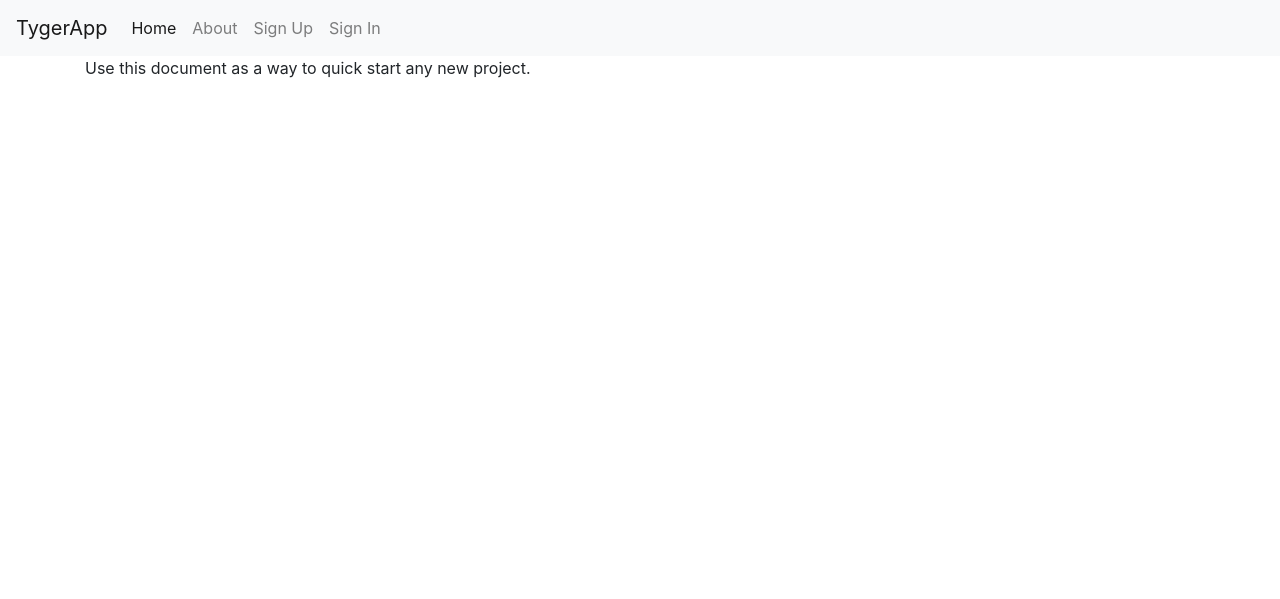
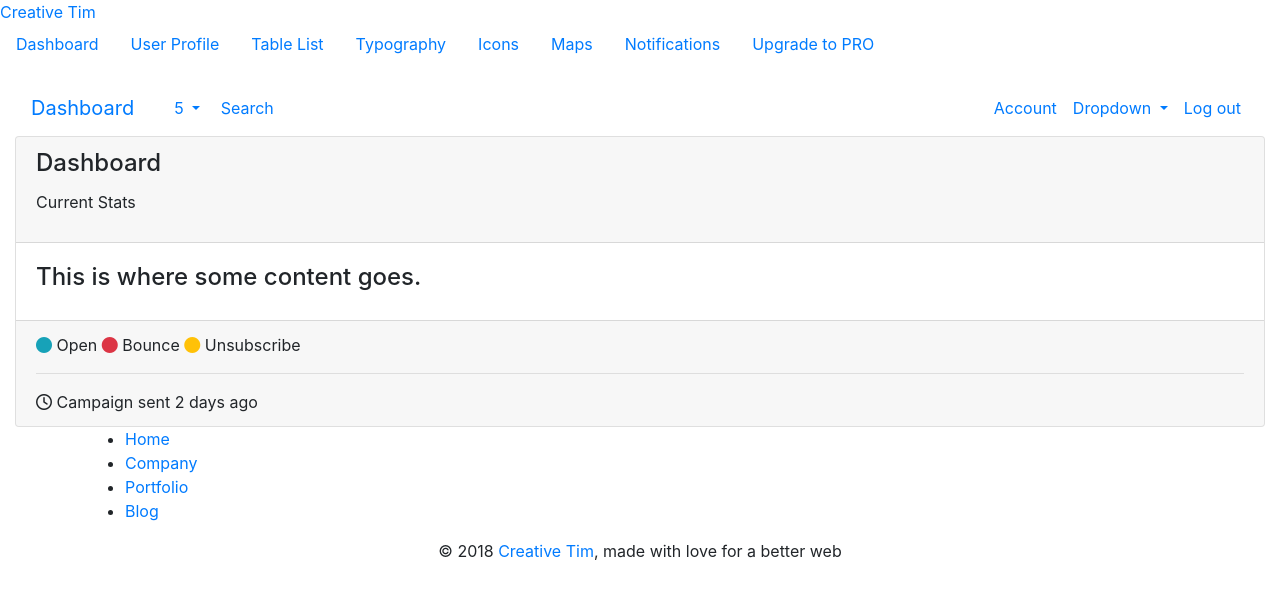
Before and after one commit to aiminickwong/tyger, a Django app: page / in a window 1280 px wide. Shown: the top 599 px of the page. Run offline with Django 3.2, Linux system fonts and the light colour scheme; style sheets or scripts are compiled from the project's sources; parts of the project's set-up code (start-up, migrations or seed data) failed here and were passed over; some libraries are stand-ins or nearby versions.

Commit message:
Initial application framework and added dashboard theme.

```diff
--- a/config/urls.py
+++ b/config/urls.py
@@ -18,6 +18,9 @@
 
     # Your stuff: custom urls includes go here
 
+    # Sites Module
+    url(r'^proxies/', include('tygerapp.proxies.urls', namespace='proxies')),
+
 
 ] + static(settings.MEDIA_URL, document_root=settings.MEDIA_ROOT)
 
--- a/requirements/local.txt
+++ b/requirements/local.txt
@@ -24,3 +24,4 @@
 django-extensions==2.0.6  # https://github.com/django-extensions/django-extensions
 django-coverage-plugin==1.5.0  # https://github.com/nedbat/django_coverage_plugin
 pytest-django==3.1.2  # https://github.com/pytest-dev/pytest-django
+django-bootstrap4-0.0.6
--- /dev/null
+++ b/tygerapp/proxies/urls.py
@@ -0,0 +1,22 @@
+from django.conf.urls import url
+
+from . import views
+
+app_name = 'proxies'
+urlpatterns = [
+    url(
+        regex=r'^$',
+        view=views.SiteListView.as_view(),
+        name='list'
+    ),
+    url(
+        regex=r'^~update/$',
+        view=views.SiteUpdateView.as_view(),
+        name='update'
+    ),
+    url(
+        regex=r'^(?P<username>[\w.@+-]+)/$',
+        view=views.SiteDetailView.as_view(),
+        name='detail'
+    ),
+]
--- a/tygerapp/templates/base.html
+++ b/tygerapp/templates/base.html
@@ -2,7 +2,9 @@
 <html lang="en">
   <head>
     <meta charset="utf-8">
-    <meta http-equiv="x-ua-compatible" content="ie=edge">
+        <link rel="apple-touch-icon" sizes="76x76" href="{% static 'img/apple-icon.png' %}">
+    <link rel="icon" type="image/png" href="{% static 'img/favicon.ico' %}">
+    <meta http-equiv="X-UA-Compatible" content="IE=edge,chrome=1" />
     <title>{% block title %}TygerApp{% endblock title %}</title>
     <meta name="viewport" content="width=device-width, initial-scale=1.0">
     <meta name="description" content="">
@@ -13,26 +15,86 @@
       <script src="https://cdnjs.cloudflare.com/ajax/libs/html5shiv/3.7.3/html5shiv.min.js"></script>
     <![endif]-->
 
+  <!--     Fonts and icons     -->
+    <link href="https://fonts.googleapis.com/css?family=Montserrat:400,700,200" rel="stylesheet" />
+    <link rel="stylesheet" href="https://maxcdn.bootstrapcdn.com/font-awesome/latest/css/font-awesome.min.css" />
+
     {% block css %}
 
+    {% load bootstrap4 %}
     <!-- Latest compiled and minified Bootstrap 4 beta CSS -->
-    <link rel="stylesheet" href="https://maxcdn.bootstrapcdn.com/bootstrap/4.0.0-beta/css/bootstrap.min.css" integrity="sha384-/Y6pD6FV/Vv2HJnA6t+vslU6fwYXjCFtcEpHbNJ0lyAFsXTsjBbfaDjzALeQsN6M" crossorigin="anonymous">
-
-
+    {% bootstrap_css %}
+    {% bootstrap_javascript jquery='full' %}
     <!-- Your stuff: Third-party CSS libraries go here -->
 
     <!-- This file stores project-specific CSS -->
 
-    <link href="{% static 'css/project.min.css' %}" rel="stylesheet">
-
+    <link href="{% static 'css/project.css' %}" rel="stylesheet">
+    <link href="{% static 'css/light-bootstrap-dashboard.css' %}" rel="stylesheet">
 
     {% endblock %}
 
   </head>
 
   <body>
+    <div class="wrapper">
 
-    <div class="m-b-1">
+            {% include 'base/left-nav.html' %}
+
+        <div class="main-panel">
+
+            {% include 'base/top-nav.html' %}
+
+        <div class="content">
+
+            <div class="container-fluid">
+                  {% if messages %}
+          {% for message in messages %}
+              <div class="alert {% if message.tags %}alert-{{ message.tags }}{% endif %}">{{ message }}</div>
+          {% endfor %}
+      {% endif %}
+                      {% block content %}
+        <p>Use this document as a way to quick start any new project.</p>
+      {% endblock content %}
+
+            </div>
+
+        </div>
+
+        {% include 'base/footer.html' %}
+
+        </div>
+
+    </div>
+    {% block modal %}{% endblock modal %}
+
+    <!-- Le javascript
+    ================================================== -->
+    <!-- Placed at the end of the document so the pages load faster -->
+    {% block javascript %}
+
+      <!-- Required by Bootstrap v4 beta -->
+      <script src="https://code.jquery.com/jquery-3.2.1.slim.min.js" integrity="sha384-KJ3o2DKtIkvYIK3UENzmM7KCkRr/rE9/Qpg6aAZGJwFDMVNA/GpGFF93hXpG5KkN" crossorigin="anonymous"></script>
+      <script src="https://cdnjs.cloudflare.com/ajax/libs/popper.js/1.11.0/umd/popper.min.js" integrity="sha384-b/U6ypiBEHpOf/4+1nzFpr53nxSS+GLCkfwBdFNTxtclqqenISfwAzpKaMNFNmj4" crossorigin="anonymous"></script>
+      <script src="https://maxcdn.bootstrapcdn.com/bootstrap/4.0.0-beta/js/bootstrap.min.js" integrity="sha384-h0AbiXch4ZDo7tp9hKZ4TsHbi047NrKGLO3SEJAg45jXxnGIfYzk4Si90RDIqNm1" crossorigin="anonymous"></script>
+
+      <!-- Your stuff: Third-party javascript libraries go here -->
+      <script src="{% static 'js/plugins/bootstrap-switch.js' %}"></script>
+      <script src="{% static 'js/plugins/chartist.min.js' %}"></script>
+      <script src="{% static 'js/plugins/bootstrap-notify.js' %}"></script>
+      <script src="{% static 'js/light-bootstrap-dashboard.js' %}" type="text/javascript"></script>
+
+      <!-- place project specific Javascript in this file -->
+
+      <script src="{% static 'js/project.js' %}"></script>
+
+
+    {% endblock javascript %}
+  </body>
+
+
+
+ <!--   <div class="m-b-1">
       <nav class="navbar navbar-expand-md navbar-light bg-light">
         <button class="navbar-toggler navbar-toggler-right" type="button" data-toggle="collapse" data-target="#navbarSupportedContent" aria-controls="navbarSupportedContent" aria-expanded="false" aria-label="Toggle navigation">
           <span class="navbar-toggler-icon"></span>
@@ -72,40 +134,14 @@
 
     </div>
 
-    <div class="container">
-
-      {% if messages %}
-          {% for message in messages %}
-              <div class="alert {% if message.tags %}alert-{{ message.tags }}{% endif %}">{{ message }}</div>
-          {% endfor %}
-      {% endif %}
-
-      {% block content %}
-        <p>Use this document as a way to quick start any new project.</p>
-      {% endblock content %}
-
-    </div> <!-- /container -->
-
-    {% block modal %}{% endblock modal %}
-
-    <!-- Le javascript
-    ================================================== -->
-    <!-- Placed at the end of the document so the pages load faster -->
-    {% block javascript %}
-
-      <!-- Required by Bootstrap v4 beta -->
-      <script src="https://code.jquery.com/jquery-3.2.1.slim.min.js" integrity="sha384-KJ3o2DKtIkvYIK3UENzmM7KCkRr/rE9/Qpg6aAZGJwFDMVNA/GpGFF93hXpG5KkN" crossorigin="anonymous"></script>
-      <script src="https://cdnjs.cloudflare.com/ajax/libs/popper.js/1.11.0/umd/popper.min.js" integrity="sha384-b/U6ypiBEHpOf/4+1nzFpr53nxSS+GLCkfwBdFNTxtclqqenISfwAzpKaMNFNmj4" crossorigin="anonymous"></script>
-      <script src="https://maxcdn.bootstrapcdn.com/bootstrap/4.0.0-beta/js/bootstrap.min.js" integrity="sha384-h0AbiXch4ZDo7tp9hKZ4TsHbi047NrKGLO3SEJAg45jXxnGIfYzk4Si90RDIqNm1" crossorigin="anonymous"></script>
-
-      <!-- Your stuff: Third-party javascript libraries go here -->
+    <div class="container"> -->
 
 
-      <!-- place project specific Javascript in this file -->
-
-      <script src="{% static 'js/project.js' %}"></script>
 
 
-    {% endblock javascript %}
-  </body>
+
+     <!-- /container -->
+
+
+
 </html>
--- /dev/null
+++ b/tygerapp/templates/base/footer.html
@@ -0,0 +1,36 @@
+
+<footer class="footer">
+                <div class="container">
+                    <nav>
+                        <ul class="footer-menu">
+                            <li>
+                                <a href="#">
+                                    Home
+                                </a>
+                            </li>
+                            <li>
+                                <a href="#">
+                                    Company
+                                </a>
+                            </li>
+                            <li>
+                                <a href="#">
+                                    Portfolio
+                                </a>
+                            </li>
+                            <li>
+                                <a href="#">
+                                    Blog
+                                </a>
+                            </li>
+                        </ul>
+                        <p class="copyright text-center">
+                            ©
+                            <script>
+                                document.write(new Date().getFullYear())
+                            </script>
+                            <a href="http://www.creative-tim.com">Creative Tim</a>, made with love for a better web
+                        </p>
+                    </nav>
+                </div>
+            </footer>
--- /dev/null
+++ b/tygerapp/templates/base/left-nav.html
@@ -0,0 +1,70 @@
+
+{% load static %}
+{% block left-nav %}
+
+    <div class="sidebar" data-image="{% static 'img/sidebar-5.jpg' %}">
+            <!--
+        Tip 1: You can change the color of the sidebar using: data-color="purple | blue | green | orange | red"
+
+        Tip 2: you can also add an image using data-image tag
+    -->
+            <div class="sidebar-wrapper">
+                <div class="logo">
+                    <a href="http://www.creative-tim.com" class="simple-text">
+                        Creative Tim
+                    </a>
+                </div>
+                <ul class="nav">
+                    <li class="nav-item active">
+                        <a class="nav-link" href="dashboard.html">
+                            <i class="nc-icon nc-chart-pie-35"></i>
+                            <p>Dashboard</p>
+                        </a>
+                    </li>
+                    <li>
+                        <a class="nav-link" href="./user.html">
+                            <i class="nc-icon nc-circle-09"></i>
+                            <p>User Profile</p>
+                        </a>
+                    </li>
+                    <li>
+                        <a class="nav-link" href="./table.html">
+                            <i class="nc-icon nc-notes"></i>
+                            <p>Table List</p>
+                        </a>
+                    </li>
+                    <li>
+                        <a class="nav-link" href="./typography.html">
+                            <i class="nc-icon nc-paper-2"></i>
+                            <p>Typography</p>
+                        </a>
+                    </li>
+                    <li>
+                        <a class="nav-link" href="./icons.html">
+                            <i class="nc-icon nc-atom"></i>
+                            <p>Icons</p>
+                        </a>
+                    </li>
+                    <li>
+                        <a class="nav-link" href="./maps.html">
+                            <i class="nc-icon nc-pin-3"></i>
+                            <p>Maps</p>
+                        </a>
+                    </li>
+                    <li>
+                        <a class="nav-link" href="./notifications.html">
+                            <i class="nc-icon nc-bell-55"></i>
+                            <p>Notifications</p>
+                        </a>
+                    </li>
+                    <li class="nav-item active active-pro">
+                        <a class="nav-link active" href="upgrade.html">
+                            <i class="nc-icon nc-alien-33"></i>
+                            <p>Upgrade to PRO</p>
+                        </a>
+                    </li>
+                </ul>
+            </div>
+        </div>
+
+{% endblock %}
--- /dev/null
+++ b/tygerapp/templates/base/top-nav.html
@@ -0,0 +1,68 @@
+
+<!-- Navbar -->
+            <nav class="navbar navbar-expand-lg " color-on-scroll="500">
+                <div class=" container-fluid  ">
+                    <a class="navbar-brand" href="#pablo"> Dashboard </a>
+                    <button href="" class="navbar-toggler navbar-toggler-right" type="button" data-toggle="collapse" aria-controls="navigation-index" aria-expanded="false" aria-label="Toggle navigation">
+                        <span class="navbar-toggler-bar burger-lines"></span>
+                        <span class="navbar-toggler-bar burger-lines"></span>
+                        <span class="navbar-toggler-bar burger-lines"></span>
+                    </button>
+                    <div class="collapse navbar-collapse justify-content-end" id="navigation">
+                        <ul class="nav navbar-nav mr-auto">
+                            <li class="nav-item">
+                                <a href="#" class="nav-link" data-toggle="dropdown">
+                                    <i class="nc-icon nc-palette"></i>
+                                    <span class="d-lg-none">Dashboard</span>
+                                </a>
+                            </li>
+                            <li class="dropdown nav-item">
+                                <a href="#" class="dropdown-toggle nav-link" data-toggle="dropdown">
+                                    <i class="nc-icon nc-planet"></i>
+                                    <span class="notification">5</span>
+                                    <span class="d-lg-none">Notification</span>
+                                </a>
+                                <ul class="dropdown-menu">
+                                    <a class="dropdown-item" href="#">Notification 1</a>
+                                    <a class="dropdown-item" href="#">Notification 2</a>
+                                    <a class="dropdown-item" href="#">Notification 3</a>
+                                    <a class="dropdown-item" href="#">Notification 4</a>
+                                    <a class="dropdown-item" href="#">Another notification</a>
+                                </ul>
+                            </li>
+                            <li class="nav-item">
+                                <a href="#" class="nav-link">
+                                    <i class="nc-icon nc-zoom-split"></i>
+                                    <span class="d-lg-block">&nbsp;Search</span>
+                                </a>
+                            </li>
+                        </ul>
+                        <ul class="navbar-nav ml-auto">
+                            <li class="nav-item">
+                                <a class="nav-link" href="#pablo">
+                                    <span class="no-icon">Account</span>
+                                </a>
+                            </li>
+                            <li class="nav-item dropdown">
+                                <a class="nav-link dropdown-toggle" href="http://example.com" id="navbarDropdownMenuLink" data-toggle="dropdown" aria-haspopup="true" aria-expanded="false">
+                                    <span class="no-icon">Dropdown</span>
+                                </a>
+                                <div class="dropdown-menu" aria-labelledby="navbarDropdownMenuLink">
+                                    <a class="dropdown-item" href="#">Action</a>
+                                    <a class="dropdown-item" href="#">Another action</a>
+                                    <a class="dropdown-item" href="#">Something</a>
+                                    <a class="dropdown-item" href="#">Something else here</a>
+                                    <div class="divider"></div>
+                                    <a class="dropdown-item" href="#">Separated link</a>
+                                </div>
+                            </li>
+                            <li class="nav-item">
+                                <a class="nav-link" href="#pablo">
+                                    <span class="no-icon">Log out</span>
+                                </a>
+                            </li>
+                        </ul>
+                    </div>
+                </div>
+            </nav>
+            <!-- End Navbar -->
--- a/tygerapp/templates/pages/home.html
+++ b/tygerapp/templates/pages/home.html
@@ -1 +1,29 @@
 {% extends "base.html" %}
+{% block content %}
+<div class="row">
+
+        <div class="col-md-12">
+            <div class="card ">
+                <div class="card-header ">
+                    <h4 class="card-title">Dashboard</h4>
+                    <p class="card-category">Current Stats</p>
+                </div>
+                <div class="card-body ">
+                    <h4>This is where some content goes.</h4>
+                </div>
+                <div class="card-footer ">
+                    <div class="legend">
+                        <i class="fa fa-circle text-info"></i> Open
+                        <i class="fa fa-circle text-danger"></i> Bounce
+                        <i class="fa fa-circle text-warning"></i> Unsubscribe
+                    </div>
+                    <hr>
+                    <div class="stats">
+                        <i class="fa fa-clock-o"></i> Campaign sent 2 days ago
+                    </div>
+                </div>
+            </div>
+        </div>
+    </div>
+
+{% endblock %}
```
Also changed, not shown: config/settings/base.py (+7 -1 lines), tygerapp/contrib/sites/migrations/0001_initial.py, tygerapp/contrib/sites/migrations/0003_set_site_domain_and_name.py.
